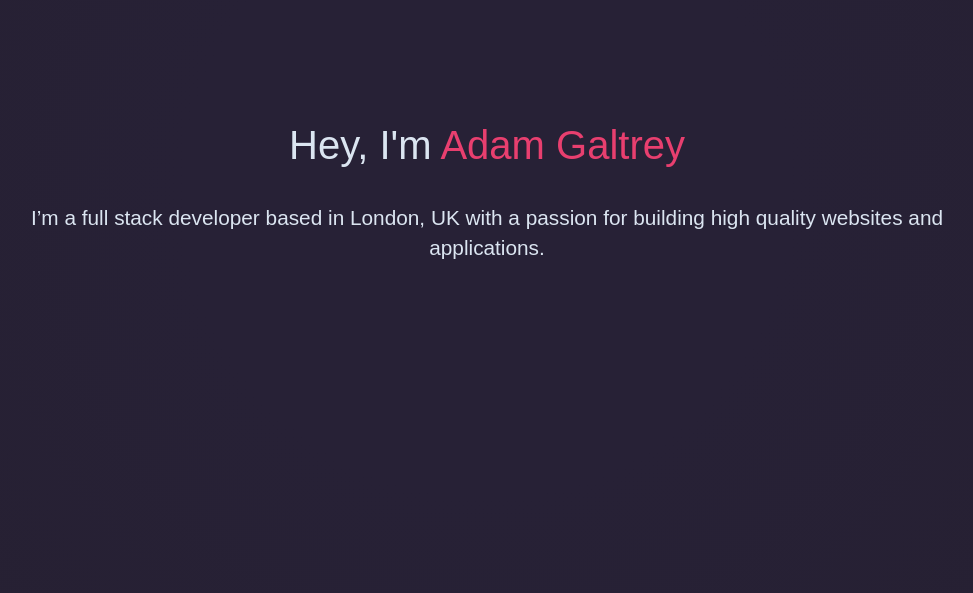
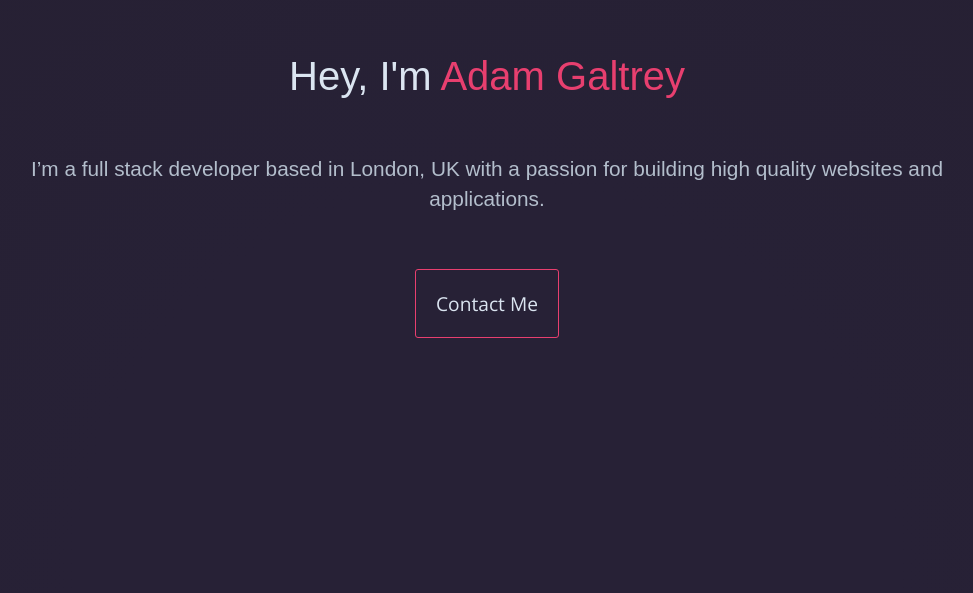
Before and after one commit to AdamGaltrey/adamgaltrey, a Next.js app: page / in a window 1280 px wide. Shown: the part 207-800 px from the top of the page, without its empty margins (153-1126 px from the left). Built offline with nearby package versions, Linux system fonts and the light colour scheme.

Commit message:
Fix CSS and add contact button

```diff
--- a/pages/index.js
+++ b/pages/index.js
@@ -27,7 +27,7 @@ const Index = () => {
                     <img className='mobile-only head-shot-mobile fade-in-anim' src='/headshot.png'/>
 
                     <button
-                        className={classNames("fade-in-anim burger-menu hamburger hamburger--spring mobile-only", {'is-active': menuOpen})}
+                        className={classNames("fade-in-anim burger-menu hamburger hamburger--spring mobile-only-burger", {'is-active': menuOpen})}
                         onClick={() => setMenuOpen(!menuOpen)}
                         type="button"
                     >
@@ -50,11 +50,26 @@ const Index = () => {
 
                     <div className='centered'>
                         <div className='hero-text fade-in-anim-2'>
-                            <h1 className='mb-30'>Hey, I'm <span className='highlight-red'>Adam Galtrey</span></h1>
-                            <h3>
+                            <h1 className='mb-50'>Hey, I'm <span className='highlight-red'>Adam Galtrey</span></h1>
+                            <h3 className='font-dark'>
                                 I’m a full stack developer based in London, UK with a passion for building high quality websites and
                                 applications.
                             </h3>
+                        </div>
+
+                        <a href='mailto:adam.galtrey@gmail.com' className='btn-thin mt-50 fade-in-anim-2'>
+                            Contact Me
+                        </a>
+
+                    </div>
+
+                </div>
+
+                <div className='page-panel'>
+
+                    <div className='centered'>
+                        <div className='hero-text fade-in-anim-2'>
+                            <h1 className='mb-30'>This is <span className='highlight-red'>Panel 2</span></h1>
                         </div>
                     </div>
 
--- /dev/null
+++ b/styles/buttons.scss
@@ -0,0 +1,21 @@
+@import "./constants";
+
+.btn-thin {
+  outline: none;
+  padding: 20px;
+  font-size: 1.2rem;
+  background-color: rgba(232, 63, 111, 0);
+  color: $font-colour;
+  border: 1px solid $highlight-colour-red;
+  box-sizing: border-box;
+  transition: all 0.2s ease-in;
+  border-radius: 3px;
+  text-decoration: none;
+  font-family: 'Open Sans', sans-serif;
+
+  &:hover {
+    background-color: rgba(232, 63, 111, 0.12);
+    //color: white;
+    cursor: pointer;
+  }
+}
--- a/styles/constants.scss
+++ b/styles/constants.scss
@@ -2,4 +2,4 @@ $background-colour: #262032;
 $highlight-colour-red: #E83F6F;
 $highlight-colour-yellow: #E8C547;
 $font-colour: #DBE5F1;
-$font-colour-dark: rgba(219, 229, 241, 0.75);
+$font-colour-dark: #b3becc;
--- /dev/null
+++ b/styles/fonts.scss
@@ -0,0 +1,46 @@
+@import "./media-queries";
+@import "./constants";
+
+.font-dark {
+  color: $font-colour-dark;
+}
+
+h1, h2, h3 {
+  margin: 5px;
+  font-weight: 500;
+  font-family: Montserrat-Medium, sans-serif;
+}
+
+h1 {
+  font-size: 3.5rem;
+  @include desktop-and-below {
+    font-size: 2.5em;
+  }
+}
+
+h2 {
+  font-size: 2.5rem;
+  @include desktop-and-below {
+    font-size: 1.7rem;
+  }
+}
+
+h3 {
+  font-size: 1.7rem;
+  @include desktop-and-below {
+    font-size: 1.3rem;
+    line-height: 30px;
+  }
+}
+
+p {
+  font-size: 1rem;
+}
+
+.highlight-red {
+  color: $highlight-colour-red;
+}
+
+.highlight-yellow {
+  color: $highlight-colour-yellow;
+}
--- a/styles/index.scss
+++ b/styles/index.scss
@@ -2,6 +2,9 @@
 @import "./constants";
 @import "./animations";
 @import "./media-queries";
+@import "./buttons";
+@import "./fonts";
+@import "./spacing";
 @import "./hamburgers/hamburgers.scss";
 
 html {
@@ -17,7 +20,7 @@ html {
 html, body, #__next, #page-wrapper {
   display: flex;
   width: 100%;
-  height: 100%;
+  height: auto;
   margin: 0;
   padding: 0;
   //background-color: $background-colour;
@@ -25,50 +28,6 @@ html, body, #__next, #page-wrapper {
   font-family: 'Open Sans', sans-serif;
   box-sizing: border-box;
   overflow-x: hidden;
-}
-
-.font-dark {
-  color: $font-colour-dark;
-}
-
-h1, h2, h3 {
-  margin: 5px;
-  font-weight: 500;
-  font-family: Montserrat-Medium, sans-serif;
-}
-
-h1 {
-  font-size: 3.5rem;
-  @include desktop-and-below {
-    font-size: 2.5em;
-  }
-}
-
-h2 {
-  font-size: 2.5rem;
-  @include desktop-and-below {
-    font-size: 1.7rem;
-  }
-}
-
-h3 {
-  font-size: 1.7rem;
-  @include desktop-and-below {
-    font-size: 1.3rem;
-    line-height: 30px;
-  }
-}
-
-p {
-  font-size: 1rem;
-}
-
-.highlight-red {
-  color: $highlight-colour-red;
-}
-
-.highlight-yellow {
-  color: $highlight-colour-yellow;
 }
 
 $left-panel-width: 125px;
@@ -97,7 +56,7 @@ $left-panel-width: 125px;
     padding: 0 1rem;
 
     &.first-panel {
-      height: calc(100% - 200px);
+      height: calc(100vh - 200px);
       margin-bottom: 100px;
     }
   }
@@ -110,17 +69,13 @@ $left-panel-width: 125px;
   margin: auto 0;
 }
 
-.mb-30 {
-  margin-bottom: 30px;
-}
-
 .hero-text {
   max-width: 950px;
   display: flex;
   flex-direction: column;
 
   @include tablet-landscape-and-below {
-    max-width: 65%;
+    max-width: 75%;
   }
 
   @include tablet-portrait-and-below {
@@ -172,6 +127,12 @@ img.head-shot-mobile {
   }
 }
 
+.mobile-only-burger {
+  @include  mobile-landscape-and-up-tablet-height {
+    display: none !important;
+  }
+}
+
 .mobile-only {
   @include desktop-and-up {
     display: none !important;
--- a/styles/media-queries.scss
+++ b/styles/media-queries.scss
@@ -69,6 +69,13 @@ $mq-desktop				: 1382px !default;
 // Everything above and including the mobile landscape width
 @mixin mobile-landscape-and-up {
   @media only screen and (min-width: $mq-mobile-portrait + 1) {
+    @content;
+  }
+}
+
+// Everything above and including the mobile landscape width
+@mixin mobile-landscape-and-up-tablet-height {
+  @media only screen and (min-width: $mq-mobile-portrait + 1) and (min-height: $mq-tablet-portrait){
     @content;
   }
 }
--- /dev/null
+++ b/styles/spacing.scss
@@ -0,0 +1,15 @@
+.mt-50 {
+  margin-top: 50px;
+
+  @include mobile-devices-only {
+    margin-top: 30px;
+  }
+}
+
+.mb-50 {
+  margin-bottom: 50px;
+
+  @include mobile-devices-only {
+    margin-bottom: 30px;
+  }
+}
```
